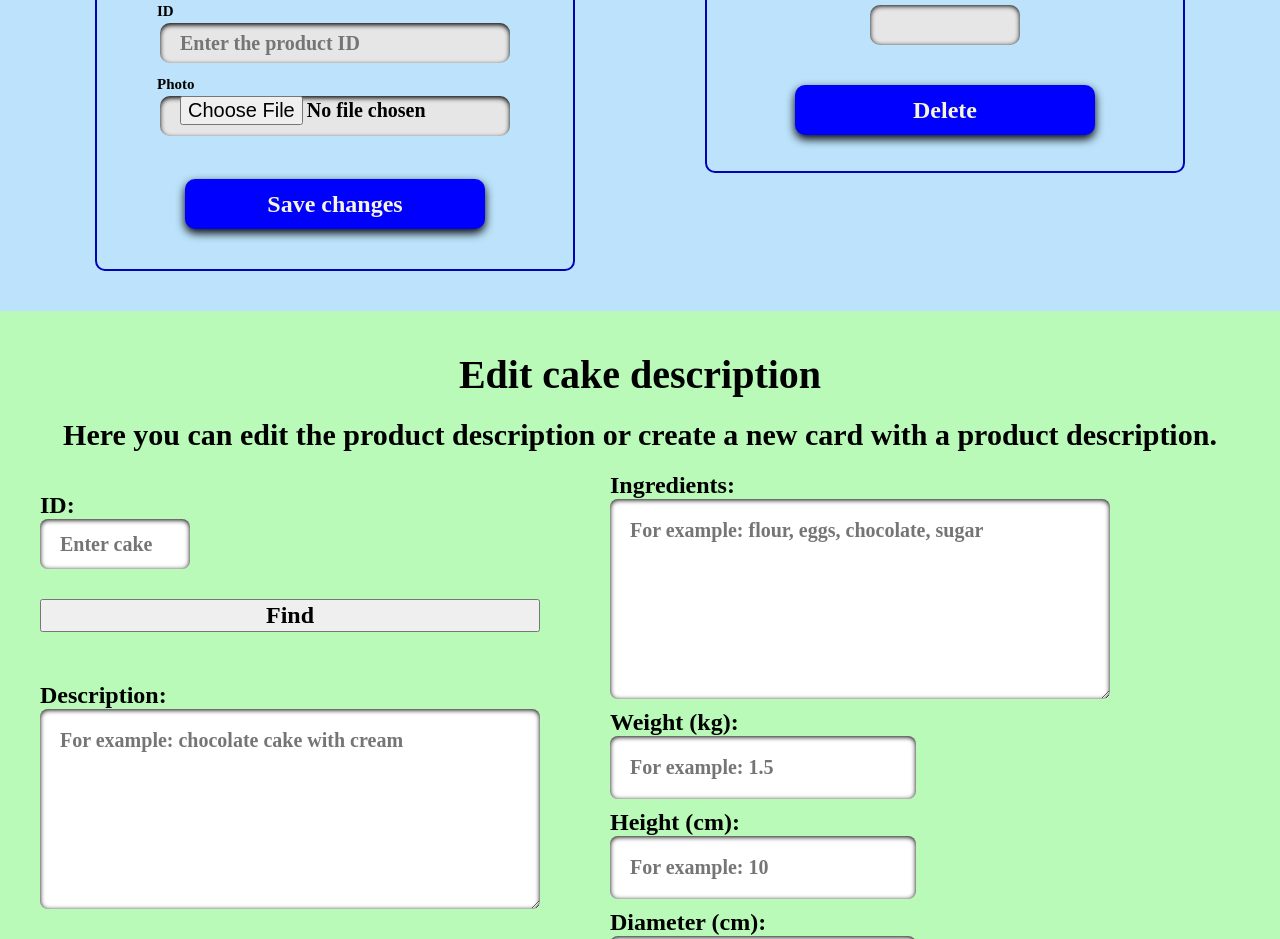
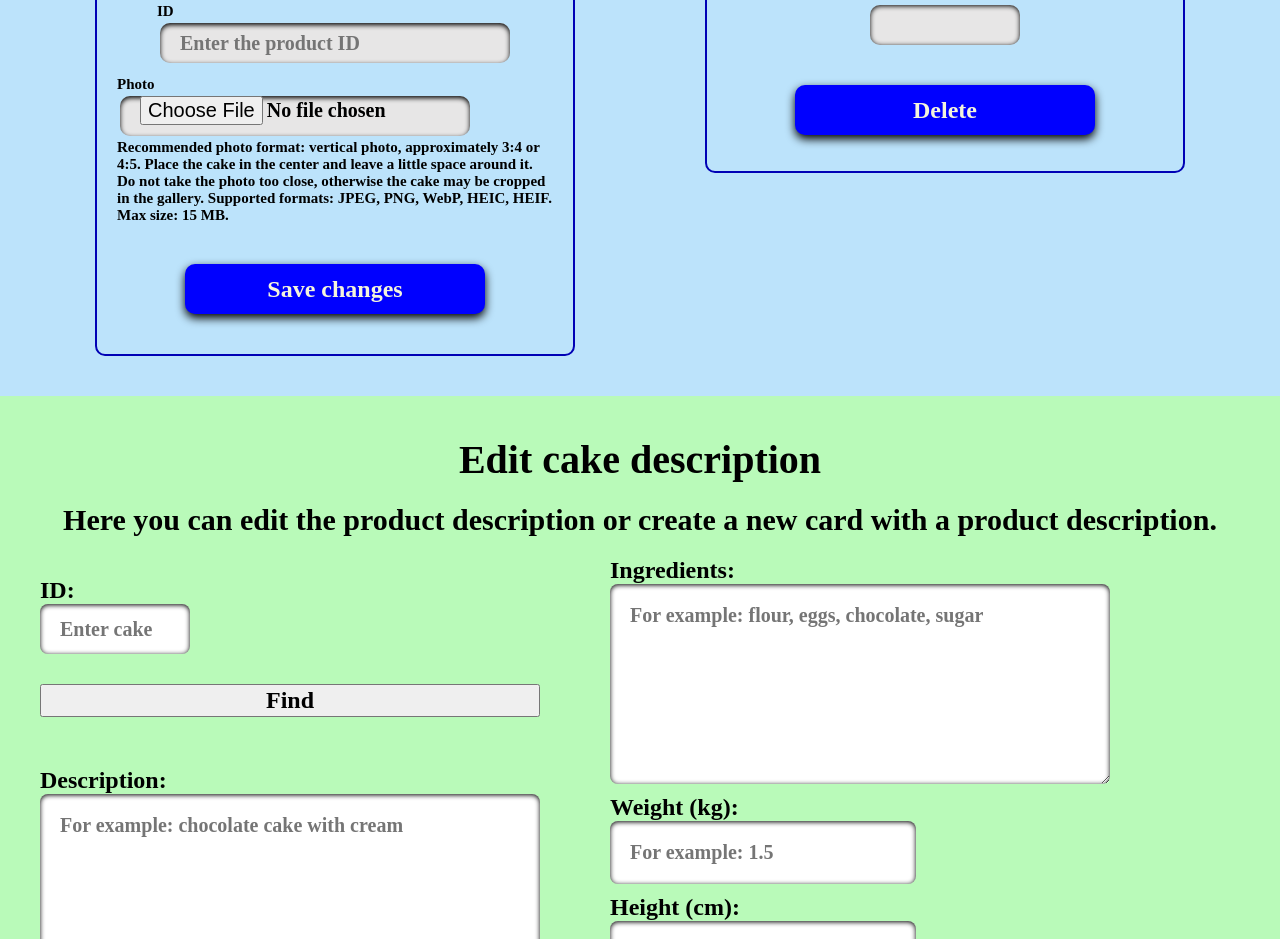
Before and after one commit to AllaBeloshapka/LayerCake, a website with bundled scripts: page admin/index.html in a window 1280 px wide. Shown: the part 1715-2654 px from the top of the page. Built offline with nearby package versions, Linux system fonts and the light colour scheme.

Commit message:
Add product photo upload guidance

```diff
--- a/admin/index.html
+++ b/admin/index.html
@@ -226,6 +226,14 @@
               name="image"
               accept="image/*"
             />
+
+            <p class="photo-help">
+              Recommended photo format: vertical photo, approximately 3:4 or 4:5.
+              Place the cake in the center and leave a little space around it.
+              Do not take the photo too close, otherwise the cake may be cropped in
+              the gallery.
+              Supported formats: JPEG, PNG, WebP, HEIC, HEIF. Max size: 15 MB.
+            </p>
           </div>
 
           <p id="product-message"></p>
```
